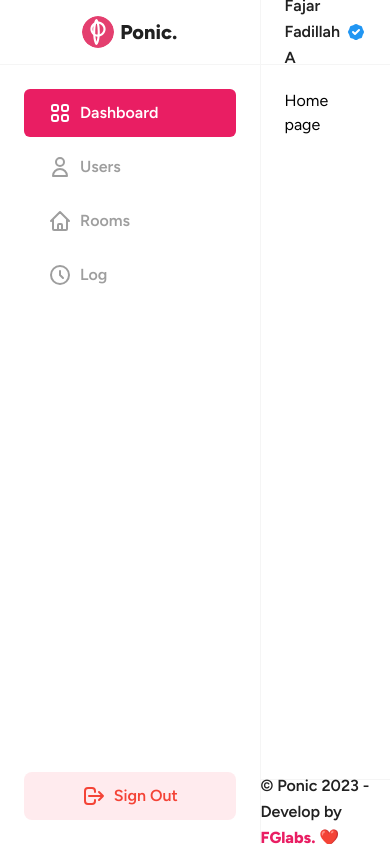
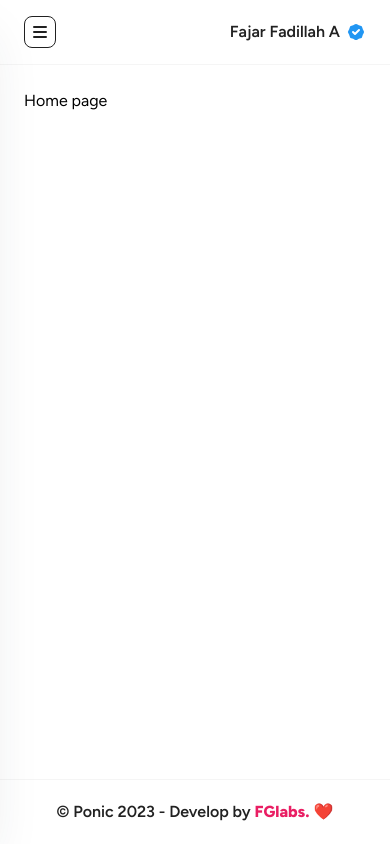
Before and after one commit to fajarfadillahh/dashboard-ponic-voting-web-application, a Next.js app: page / in a window 390 px wide. Built offline with nearby package versions, Linux system fonts and the light colour scheme.

Commit message:
separates the SidebarDesktop and SidebarMobile components | responsive Sidebar components

```diff
--- a/components/Layout.jsx
+++ b/components/Layout.jsx
@@ -1,15 +1,21 @@
+import { useState } from "react";
+
 // import components
-import Sidebar from "@/components/Sidebar";
 import Navbar from "@/components/Navbar";
 import Footer from "@/components/Footer";
+import SidebarDesktop from "@/components/sidebar/SidebarDesktop";
+import SidebarMobile from "@/components/sidebar/SidebarMobile";
 
 export default function Layout({ children }) {
+  const [open, setOpen] = useState(false);
+
   return (
     <div className="mx-auto flex h-screen max-w-[1440px] overflow-hidden bg-white">
-      <Sidebar />
+      <SidebarDesktop />
+      <SidebarMobile open={open} setOpen={setOpen} />
 
       <div className={`flex w-full flex-1 flex-col`}>
-        <Navbar />
+        <Navbar setOpen={setOpen} />
 
         <main className="h-full overflow-y-auto p-6 scrollbar-hide">
           {children}
--- a/components/Navbar.jsx
+++ b/components/Navbar.jsx
@@ -1,20 +1,31 @@
-import { HiBadgeCheck, HiOutlineLogout } from "react-icons/hi";
+import { HiBadgeCheck, HiMenu, HiOutlineLogout } from "react-icons/hi";
 import {
   Menu,
   MenuHandler,
   MenuList,
   MenuItem,
   Typography,
+  IconButton,
 } from "@material-tailwind/react";
 
-export default function Navbar() {
+export default function Navbar({ setOpen }) {
   const handleSignOut = () => {
     alert("Anda berhasil keluar");
   };
 
   return (
     <nav className="border-b border-gray-100 bg-white px-6">
-      <div className="flex h-16 items-center justify-end">
+      <div className="flex h-16 items-center justify-between md:justify-end">
+        <IconButton
+          size="sm"
+          color="gray"
+          variant="outlined"
+          className="text-xl md:hidden"
+          onClick={() => setOpen(true)}
+        >
+          <HiMenu />
+        </IconButton>
+
         <Menu placement="bottom-end" allowHover>
           <MenuHandler>
             <div className="inline-flex cursor-pointer items-center gap-1.5">
--- a/components/Sidebar.jsx
+++ b/components/sidebar/SidebarDesktop.jsx
@@ -14,7 +14,7 @@ export default function Sidebar() {
   const router = useRouter();
 
   return (
-    <aside className="flex h-screen w-[300px] flex-col border-r border-gray-100">
+    <aside className="hidden h-full w-[300px] flex-col border-r border-gray-100 bg-white md:flex">
       <div className="inline-flex min-h-[64px] items-center justify-center gap-[6px]">
         <Image
           src="/assets/ponic-icon.svg"
@@ -28,7 +28,7 @@ export default function Sidebar() {
         </Typography>
       </div>
 
-      <div className="flex h-full flex-col justify-between border-t border-gray-100 p-6">
+      <div className="flex flex-1 flex-col justify-between border-t border-gray-100 p-6">
         <div className="flex flex-col gap-[6px]">
           {[
             ["Dashboard", <HiOutlineViewGrid />, "/"],
--- /dev/null
+++ b/components/sidebar/SidebarMobile.jsx
@@ -0,0 +1,71 @@
+import Image from "next/image";
+import Link from "next/link";
+import { useRouter } from "next/router";
+import { Button, Drawer, Typography } from "@material-tailwind/react";
+import {
+  HiOutlineViewGrid,
+  HiOutlineUser,
+  HiOutlineHome,
+  HiOutlineClock,
+  HiOutlineLogout,
+} from "react-icons/hi";
+
+export default function SidebarMobile({ open, setOpen }) {
+  const router = useRouter();
+
+  return (
+    <Drawer open={open} onClose={() => setOpen(false)}>
+      <aside className="fixed left-0 top-0 flex h-full w-[300px] flex-col border-r border-gray-100 bg-white md:hidden">
+        <div className="inline-flex min-h-[64px] w-full items-center justify-center gap-[6px]">
+          <Image
+            src="/assets/ponic-icon.svg"
+            alt="icon"
+            width={1000}
+            height={1000}
+            className="h-8 w-8 rounded-full"
+          />
+          <Typography className="text-[20px] font-extrabold text-gray-900">
+            Ponic.
+          </Typography>
+        </div>
+
+        <div className="flex flex-1 flex-col justify-between border-t border-gray-100 p-6">
+          <div className="flex flex-col gap-[6px]">
+            {[
+              ["Dashboard", <HiOutlineViewGrid />, "/"],
+              ["Users", <HiOutlineUser />, "/users"],
+              ["Rooms", <HiOutlineHome />, "/rooms"],
+              ["Log", <HiOutlineClock />, "/log"],
+            ].map(([text, icon, path], index) => {
+              return (
+                <Link
+                  key={index}
+                  href={path}
+                  className={`sidebar-active inline-flex h-12 items-center gap-2 rounded-md px-6 text-gray-500 hover:bg-gray-200 ${
+                    router.pathname === path
+                      ? "active hover:bg-pink-500 hover:text-white"
+                      : null
+                  }`}
+                >
+                  <div className="text-[24px]">{icon}</div>
+                  <span className="font-semibold">{text}</span>
+                </Link>
+              );
+            })}
+          </div>
+
+          <Button
+            variant="text"
+            color="red"
+            className="inline-flex h-12 items-center justify-center gap-2 bg-red-50 hover:bg-red-100"
+          >
+            <HiOutlineLogout className="text-[24px]" />
+            <Typography className="font-semibold capitalize">
+              Sign Out
+            </Typography>
+          </Button>
+        </div>
+      </aside>
+    </Drawer>
+  );
+}
--- a/tailwind.config.js
+++ b/tailwind.config.js
@@ -10,7 +10,11 @@ export default withMT({
     fontFamily: {
       sans: ["Figtree", "sans-serif"],
     },
-    extend: {},
+    extend: {
+      screens: {
+        md: "768px",
+      },
+    },
   },
   plugins: [
     require("@tailwindcss/line-clamp"),
```
